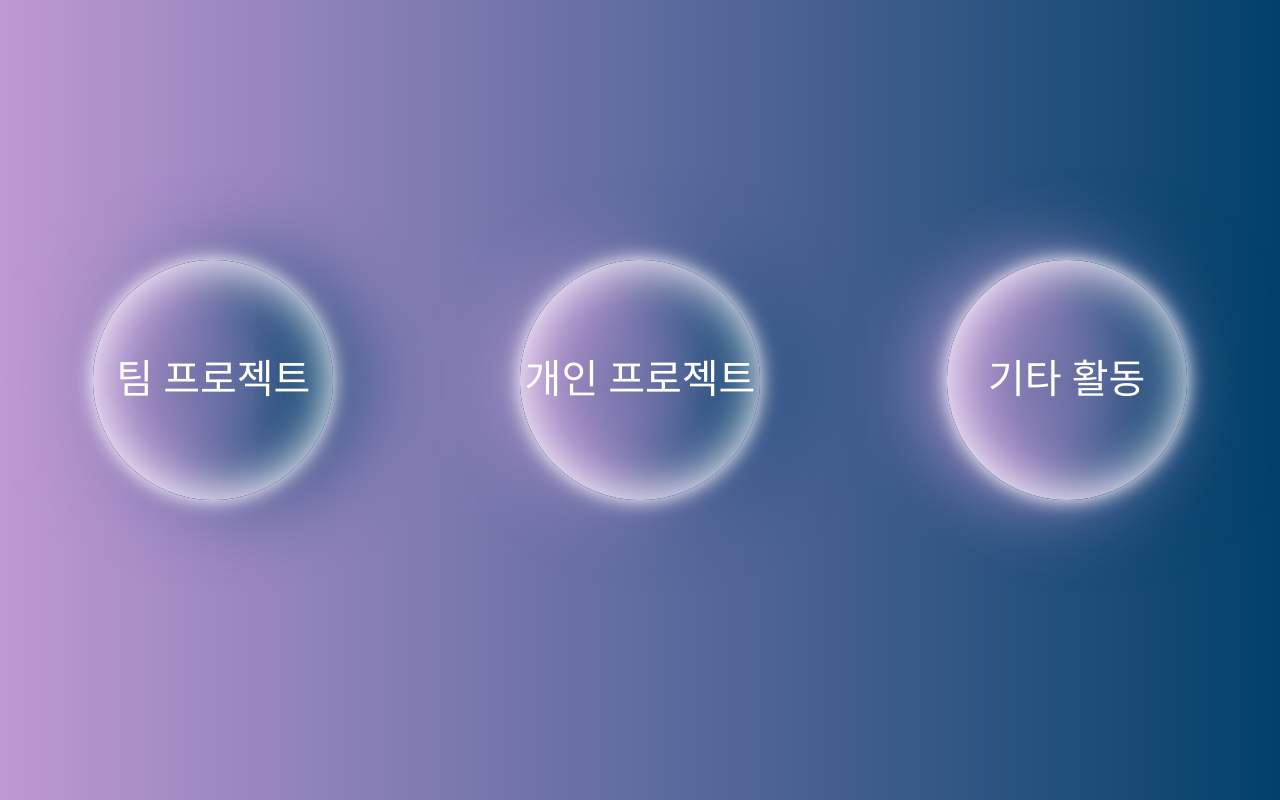
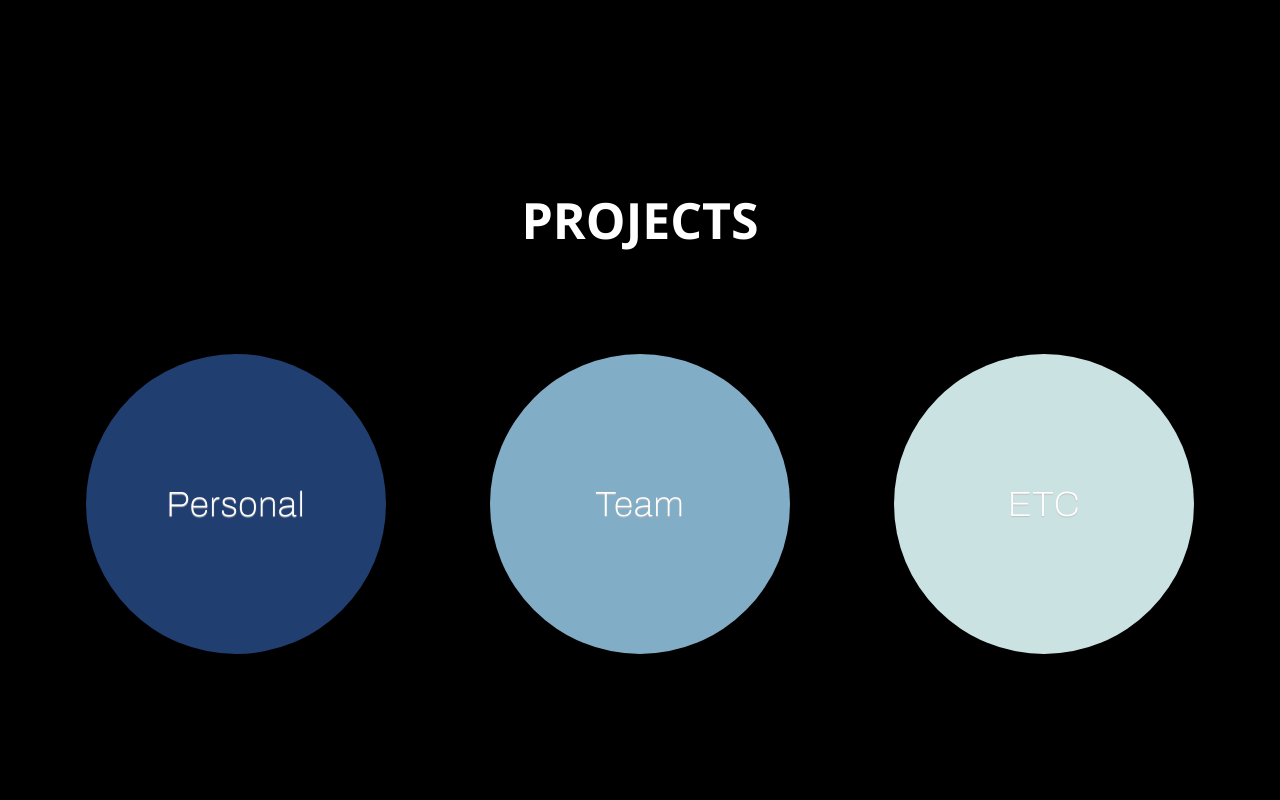
Before and after one commit to CharlieKim0821/Charlie_C_Lab_Portfolio, a plain HTML site: page index.html in a window 1280 px wide. Shown: the part 1140-1940 px from the top of the page. Drawn offline with nearby package versions, Linux system fonts and the light colour scheme; a web font is replaced by a local one.

Commit message:
Update index.html

```diff
--- a/index.html
+++ b/index.html
@@ -1,17 +1,18 @@
 <!DOCTYPE html>
-<html>
+<html lang="en">
 
 <head>
+    <meta charset="UTF-8">
+    <meta http-equiv="X-UA-Compatible" content="IE=edge">
+    <meta name="viewport" content="width=device-width, initial-scale=1.0">
+    <title>Charlie Kim</title>
 
     <style>
         @import url('https://fonts.googleapis.com/css?family=Open+Sans:400,600,700');
 
-        @font-face {
-            font-family: 'KCC-eunyoung';
-            src: url('https://cdn.jsdelivr.net/gh/projectnoonnu/noonfonts_one@1.0/KCC-eunyoung-Regular.woff') format('woff');
-            font-weight: normal;
-            font-style: normal;
-        }
+        @import url('https://fonts.googleapis.com/css2?family=Archivo:wght@100&display=swap');
+
+
 
         body {
             font-family: 'Open Sans', sans-serif;
@@ -25,7 +26,15 @@
             align-items: center;
             justify-content: center;
             flex: 1;
-            height: 90vh;
+            height: 100vh;
+            background: linear-gradient(-90deg, rgb(1, 64, 105), rgb(190, 152, 212));
+        }
+
+        .between {
+            height: 30vh;
+            background: linear-gradient(-90deg, rgb(1, 64, 105), rgb(190, 152, 212));
+            position: relative;
+            display: flex;
         }
 
         .content-section--fullpage2 {
@@ -34,7 +43,8 @@
             align-items: center;
             justify-content: center;
             flex: 1;
-            height: 200vh;
+            height: 130vh;
+            background-color: black;
         }
 
 
@@ -74,60 +84,100 @@
             letter-spacing: 1px;
         }
 
-        .keyword {
-            font-size: 30px;
-        }
-
-        .interest {
-            padding: 700px 200px 150px 260px;
-        }
-
-        .effort {
-            padding: 0px 0px 150px 900px;
-        }
-
-        .know {
-            padding: 0px 0px 260px 100px;
-        }
-
         /*여기까지 스크롤 이벤트*/
 
 
-        .circle {
-            background: linear-gradient(-90deg, rgb(190, 152, 212), rgb(1, 64, 105));
-            font-family: 'KCC-eunyoung';
-            width: 240px;
-            height: 240px;
-            border-radius: 240px;
-            text-align: center;
-            margin: auto;
-            font-size: 40px;
-            color: white;
-            line-height: 240px;
-            box-shadow:
-                0 0 20px #fff,
-                -20px 0 80px rgb(190, 152, 212),
-                20px 0 80px rgb(1, 64, 105),
-                inset 0 0 50px #fff,
-                inset 50px 0 80px rgb(190, 152, 212),
-                inset -50px 0 80px rgb(1, 64, 105),
-                inset 50px 0 300px rgb(190, 152, 212),
-                inset -50px 0 300px rgb(1, 64, 105);
-            animation: pulsate 6s linear infinite;
+        .fill:hover,
+        .fill:focus {
+            box-shadow: 0 0 0 6em var(--hover) inset, 20px 20px 20px black;
         }
 
-        @keyframes pulsate {
-            50% {
-                box-shadow:
-                    0 0 20px #fff,
-                    -20px 0 80px rgb(190, 152, 212),
-                    20px 0 80px rgb(1, 64, 105),
-                    inset 0 0 50px #fff,
-                    inset 50px 0 80px rgb(190, 152, 212),
-                    inset -50px 0 80px rgb(1, 64, 105),
-                    inset 50px 0 300px rgb(190, 152, 212),
-                    inset -50px 0 300px rgb(1, 64, 105);
-            }
+        .fill2:hover,
+        .fill2:focus {
+            box-shadow: 0 0 0 6em var(--hover) inset, 20px 20px 20px black;
+        }
+
+        .fill3:hover,
+        .fill3:focus {
+            box-shadow: 0 0 0 6em var(--hover) inset, 20px 20px 20px black;
+        }
+
+
+
+        .fill {
+            width: 300px;
+            height: 300px;
+            border-radius: 100%;
+            background: #213E70;
+            color: #fff;
+            font-family: 'Archivo', sans-serif;
+            font-size: 35px;
+            text-shadow: 0px 1px 1px silver;
+            font-weight: 700;
+            letter-spacing: 1px;
+            text-align: center;
+            --hover: #192e52;
+        }
+
+        .fill2 {
+            width: 300px;
+            height: 300px;
+            border-radius: 100%;
+            background: #81AEC6;
+            color: #fff;
+            font-family: 'Archivo', sans-serif;
+            font-size: 35px;
+            text-shadow: 0px 1px 1px silver;
+            font-weight: 700;
+            letter-spacing: 1px;
+            text-align: center;
+
+            --hover: rgb(89, 136, 155);
+        }
+
+        .fill3 {
+            width: 300px;
+            height: 300px;
+            border-radius: 100%;
+            background: #CAE2E1;
+            color: #fff;
+            font-family: 'Archivo', sans-serif;
+            font-size: 35px;
+            text-shadow: 0px 1px 1px silver;
+            font-weight: 700;
+            letter-spacing: 1px;
+            text-align: center;
+
+            --hover: #a2b6b5;
+        }
+
+
+
+
+
+        button {
+            color: var(--color);
+            transition: 0.5s;
+            border: none;
+
+        }
+
+        button:hover {
+            border-color: var(--hover);
+            transition: 0.5s;
+            color: #fff;
+        }
+
+        button {
+            margin: 50px;
+        }
+
+        h1 {
+            font-family: 'Open Sans', sans-serif;
+            padding: 0 10px;
+            text-align: center;
+            font-size: 50px;
+            color: white;
         }
     </style>
 </head>
@@ -143,11 +193,19 @@
             Scroll
         </span>
     </section>
+    <section class="between"></section>
+
     <section class="content-section--fullpage2">
-        <div class="circle">팀 프로젝트</div>
-        <div class="circle">개인 프로젝트</div>
-        <div class="circle">기타 활동</div>
+        <section class="portfolio-experiment">
 
+            <div class="Projects">
+                <h1>PROJECTS</h1>
+                <button class="fill">Personal</button>
+                <button class="fill2">Team</button>
+                <button class="fill3">ETC</button>
+            </div>
+
+        </section>
     </section>
 
     <div class=""></div>
@@ -218,6 +276,9 @@
                 fadeOut(element, topDistance, tweenDistance);
             });
         });
+
+
+
     </script>
 </body>
 
```
